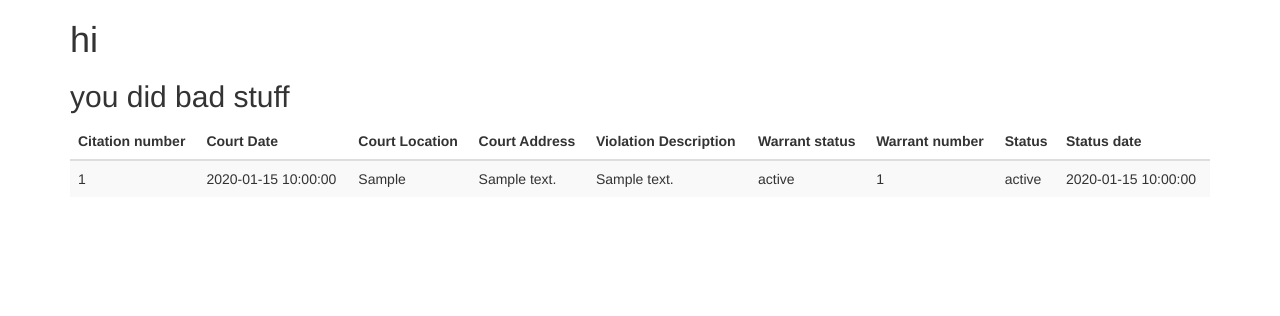
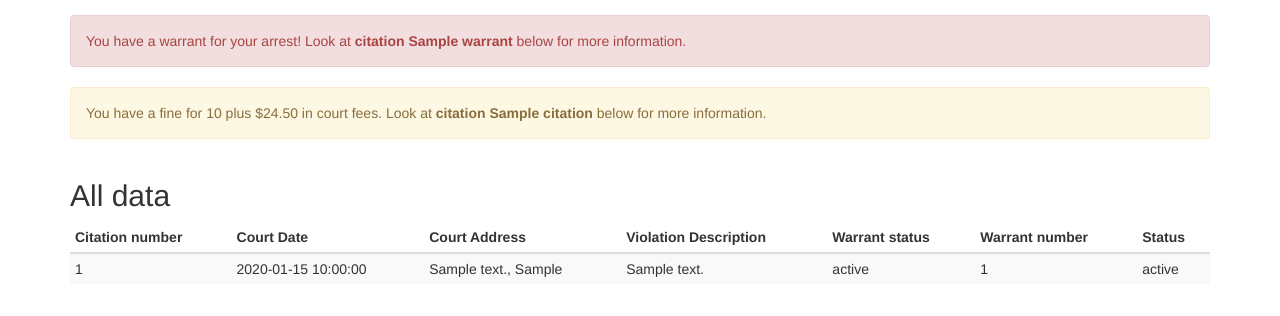
Before and after one commit to ixchi/GlobalHackV, a PHP site: template templates/search.twig in a window 1280 px wide. Shown: the top 316 px of the page. Run offline with PHP 8.4, Linux system fonts and the light colour scheme; the template is opened without the code that fills it: most values are stand-ins (such as "Sample title", 1, 10 or a date in 2020); some libraries are stand-ins or nearby versions.

Commit message:
updates and stuff

```diff
--- a/templates/search.twig
+++ b/templates/search.twig
@@ -3,39 +3,46 @@
 {% set title = 'Home' %}
 
 {% block content %}
-	<div class="container">
+	<div class="container" style="margin-top: 15px">
 		<div class="row">
 			<div class="col-sm-12">
-				<h1>hi</h1>
+				{% for warrant in info.warrant %}
+					<div class="alert alert-danger" data-toggle="modal" data-target="#warrantModal">You have a warrant for your arrest! Look at <strong>citation {{ warrant }}</strong> below for more information.</div>
+				{% endfor %}
 
-				<h2>you did bad stuff</h2>
+				{% for fine in info.fine %}
+					<div class="alert alert-warning" data-toggle="modal" data-target="#fineModal">You have a fine for {{ fine.amount }} plus $24.50 in court fees. Look at <strong>citation {{ fine.citation }}</strong> below for more information.</div>
+				{% endfor %}
+			</div>
+		</div>
 
-				<table class="table table-striped">
+		<div class="row">
+			<div class="col-sm-12">
+				<h2>All data</h2>
+
+				<div class="table-responsive">
+					<table class="table table-striped table-condensed table-hover">
 						<thead>
 							<tr>
 								<th>Citation number</th>
 								<th>Court Date</th>
-							<th>Court Location</th>
 								<th>Court Address</th>
 								<th>Violation Description</th>
 								<th>Warrant status</th>
 								<th>Warrant number</th>
 								<th>Status</th>
-							<th>Status date</th>
 							</tr>
 						</thead>
 						<tbody>
 							{% for result in results %}
-							<tr {% if result.warrant_status == 'TRUE' %} class="danger"{% endif %}>
+								<tr {% if result.warrant_status == 'TRUE' %} class="danger" id="{{ result.warrant_number }}"{% elseif result.status == 'DISMISS WITHOUT COSTS' %}class="success"{% elseif result.status == 'CLOSED' %}class="info"{% elseif result.status == 'CONT FOR PAYMENT' %}class="warning"{% endif %}>
 									<td>{{ result.citation_number }}</td>
 									<td>{{ result.court_date }}</td>
-								<td>{{ result.court_location }}</td>
-								<td>{{ result.court_address }}</td>
+									<td>{{ result.court_address }}, {{ result.court_location }}</td>
 									<td>{{ result.violation_description }}</td>
 									<td>{{ result.warrant_status }}</td>
 									<td>{{ result.warrant_number }}</td>
 									<td>{{ result.status }}</td>
-								<td>{{ result.status_date }}</td>
 								</tr>
 							{% endfor %}
 						</tbody>
@@ -43,4 +50,45 @@
 				</div>
 			</div>
 		</div>
+	</div>
+
+	<div class="modal fade" id="warrantModal" role="dialog">
+		<div class="modal-dialog">
+			<div class="modal-content">
+				<div class="modal-header">
+					<button type="button" class="close" data-dismiss="modal" aria-label="Close"><span aria-hidden="true">&times;</span></button>
+
+					<h4 class="modal-title">Your warrant</h4>
+				</div>
+
+				<div class="modal-body">
+				blah blah blah
+				</div>
+
+				<div class="modal-footer">
+					<button type="button" class="btn btn-default" data-dismiss="modal">Close</button>
+				</div>
+			</div>
+		</div>
+	</div>
+
+	<div class="modal fade" id="fineModal" role="dialog">
+		<div class="modal-dialog">
+			<div class="modal-content">
+				<div class="modal-header">
+					<button type="button" class="close" data-dismiss="modal" aria-label="Close"><span aria-hidden="true">&times;</span></button>
+
+					<h4 class="modal-title">Your fine</h4>
+				</div>
+
+				<div class="modal-body">
+				blah blah blah
+				</div>
+
+				<div class="modal-footer">
+					<button type="button" class="btn btn-default" data-dismiss="modal">Close</button>
+				</div>
+			</div>
+		</div>
+	</div>
 {% endblock %}
```
Also changed, not shown: index.php (+30 -3 lines), templates/home.twig (+8 -8 lines), templates/noresults.twig (+28 -3 lines). Lines whose indentation alone changed are shown as unchanged.
